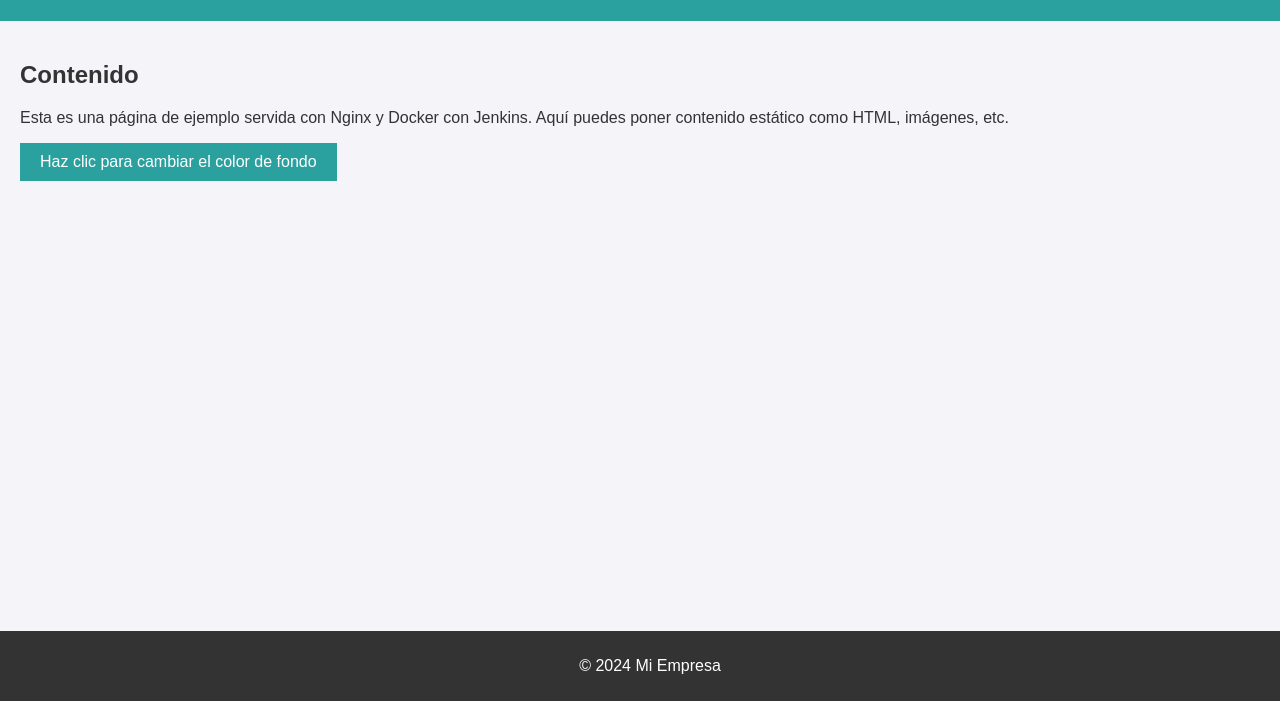
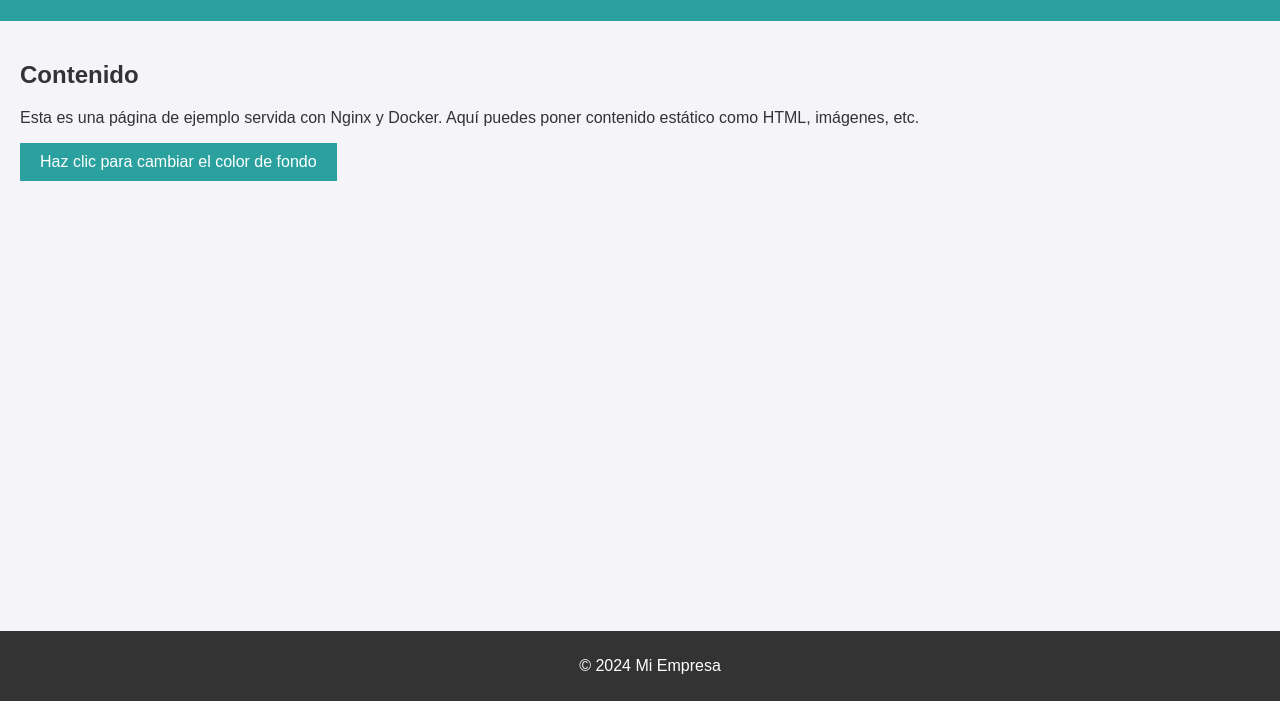
Before and after one commit to JuanJesusArreola/Problema_4, a plain HTML site: page public/index.html in a window 1280 px wide. Shown: the part 99-800 px from the top of the page. Drawn offline with Linux system fonts and the light colour scheme.

Commit message:
prueba 3

```diff
--- a/public/index.html
+++ b/public/index.html
@@ -14,7 +14,7 @@
   <main>
     <section>
       <h2>Contenido</h2>
-      <p>Esta es una página de ejemplo servida con Nginx y Docker con Jenkins. Aquí puedes poner contenido estático como HTML, imágenes, etc.</p>
+      <p>Esta es una página de ejemplo servida con Nginx y Docker. Aquí puedes poner contenido estático como HTML, imágenes, etc.</p>
       <button onclick="cambiarColor()">Haz clic para cambiar el color de fondo</button>
     </section>
   </main>
```
Also changed, not shown: 1 other file.
